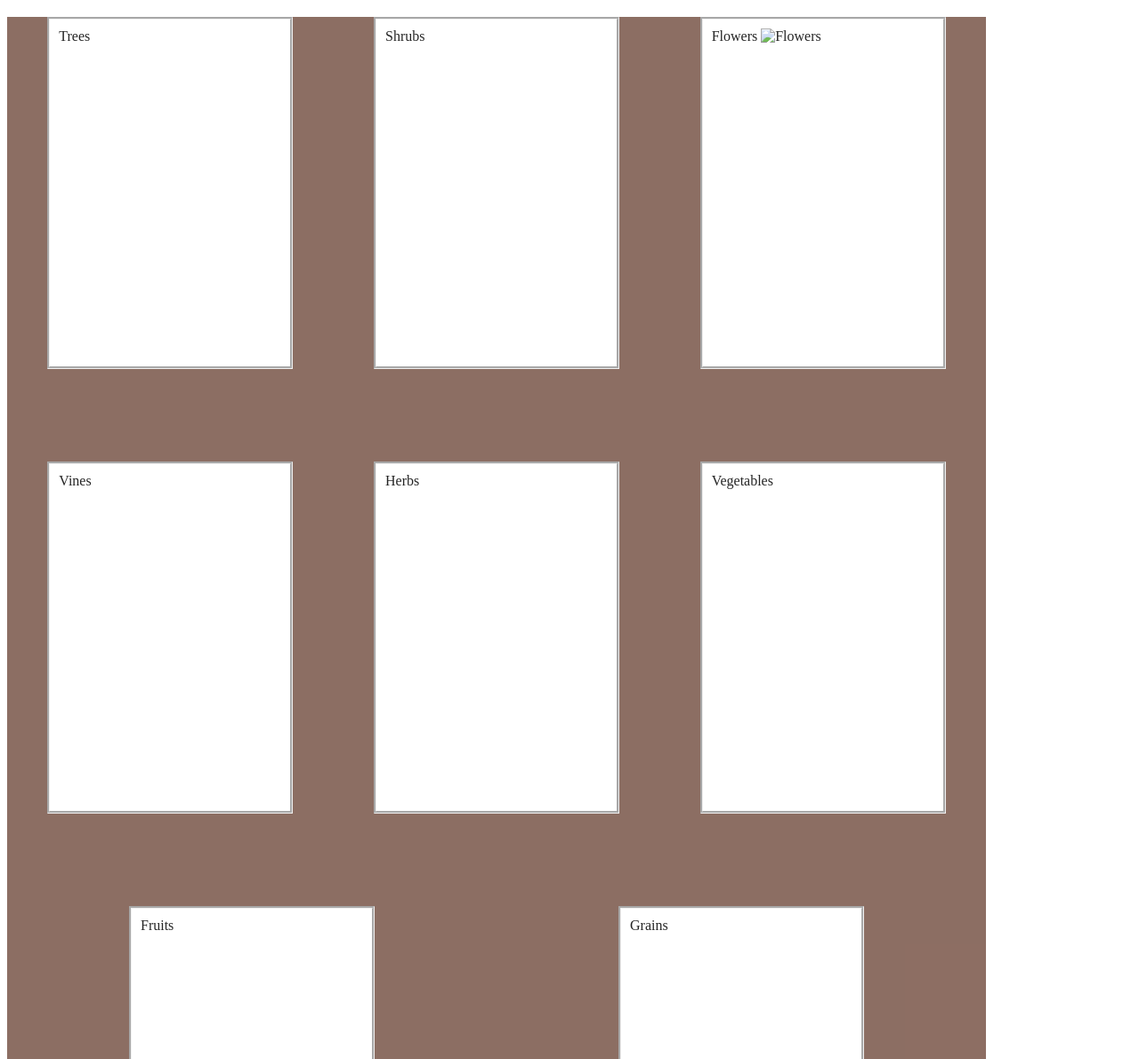
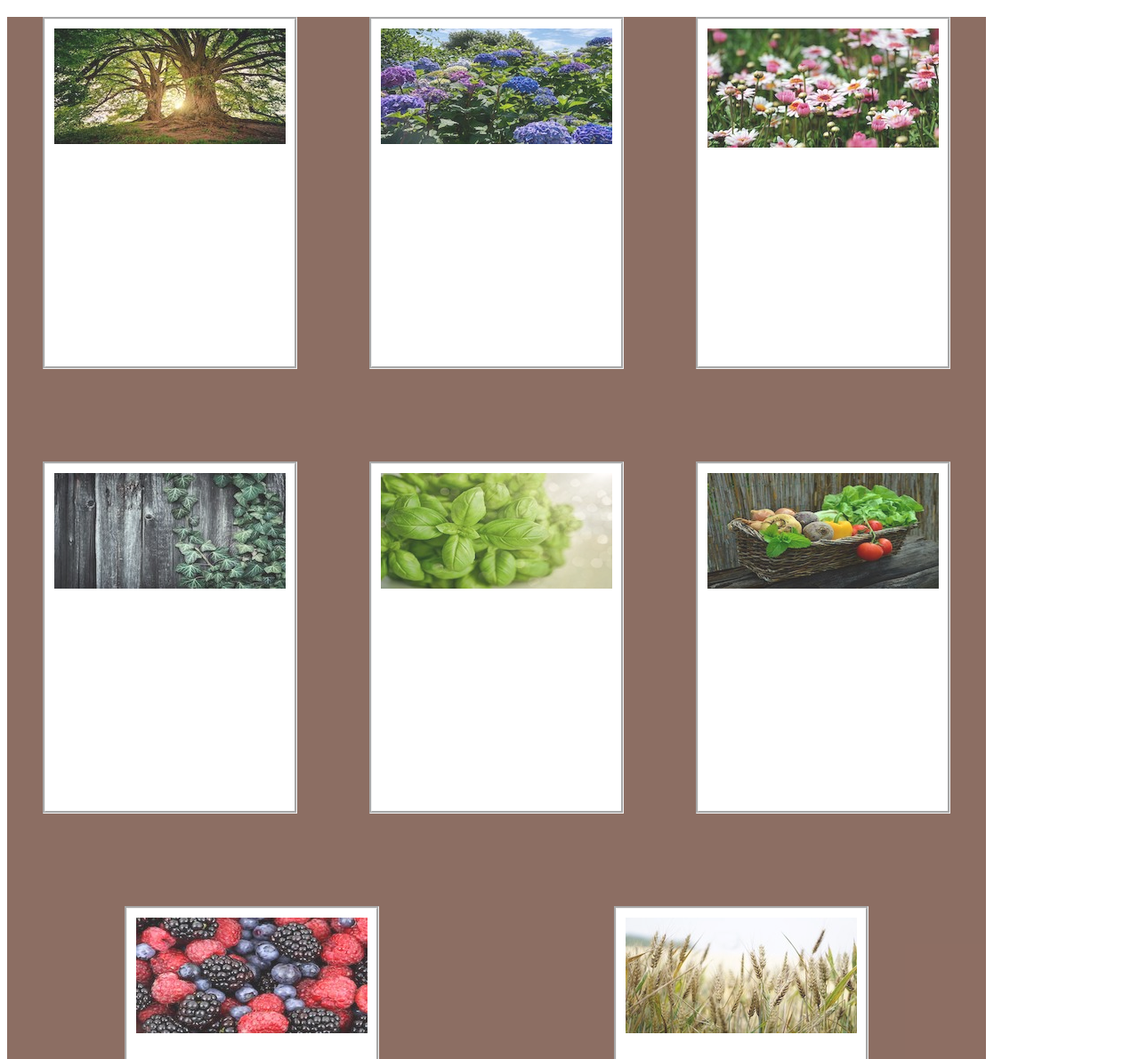
Before and after one commit to stacyp2006/sp-comp-challenge-1, a plain HTML site: page index.html in a window 1280 px wide. Shown: the part 209-1400 px from the top of the page at 89% size. Drawn offline with Linux system fonts and the light colour scheme.

Commit message:
Add images to cards

```diff
--- a/index.html
+++ b/index.html
@@ -25,17 +25,30 @@
     <main>
       <h1>Plants</h1>
     <section class="card-container">
-      <div class="card1">Trees</div>
-      <div class="card2">Shrubs</div>
-      <div class="card3">Flowers
-        <img src="marguerite-1507550_640.jpg" alt="Flowers">
+      <div class="card1">
+        <img src="./images/tree-3822149_640.jpg" alt+"Tree">
       </div>
-
-      <div class="card4">Vines</div>
-      <div class="card5">Herbs</div>
-      <div class="card6">Vegetables</div>
-      <div class="card7">Fruits</div>
-      <div class="card8">Grains</div>
+      <div class="card2">
+        <img src="./images/hydrangeas-5343828_640.jpg" alt="Shrubs">
+      </div>
+      <div class="card3">
+        <img src="./images/marguerite-1507550_640.jpg" alt="Flowers">
+      </div>
+      <div class="card4">
+        <img src="./images/ivy-746126_640.jpg" alt="Vines">
+      </div>
+      <div class="card5">
+        <img src="./images/basil-3405405_640.jpg" alt="Herbs">
+      </div>
+      <div class="card6">
+        <img src="./images/vegetables-752153_640.jpg" alt="Vegetables">
+      </div>
+      <div class="card7">
+        <img src="./images/background-2277_640.jpg" alt="Fruit">
+      </div>
+      <div class="card8">
+        <img src="./images/wheat-1556698_640.jpg" alt="Grains">
+      </div>
     </section>
   </main>
   </body>
--- a/styles.css
+++ b/styles.css
@@ -42,7 +42,7 @@ header {
 }
 
 .card1 {
-  width: 250px;
+  width: 260px;
   height: 370px;
   background-color: white;
   border-style: groove;
@@ -50,7 +50,7 @@ header {
 }
 
 .card2 {
-  width: 250px;
+  width: 260px;
   height: 370px;
   background-color: white;
   border-style: groove;
@@ -58,7 +58,7 @@ header {
 }
 
 .card3 {
-  width: 250px;
+  width: 260px;
   height: 370px;
   background-color: white;
   border-style: groove;
@@ -66,7 +66,7 @@ header {
 }
 
 .card4 {
-  width: 250px;
+  width: 260px;
   height: 370px;
   background-color: white;
   border-style: groove;
@@ -74,7 +74,7 @@ header {
 }
 
 .card5 {
-  width: 250px;
+  width: 260px;
   height: 370px;
   background-color: white;
   border-style: groove;
@@ -82,7 +82,7 @@ header {
 }
 
 .card6 {
-  width: 250px;
+  width: 260px;
   height: 370px;
   background-color: white;
   border-style: groove;
@@ -90,7 +90,7 @@ header {
 }
 
 .card7 {
-  width: 250px;
+  width: 260px;
   height: 370px;
   background-color: white;
   border-style: groove;
@@ -98,7 +98,7 @@ header {
 }
 
 .card8 {
-  width: 250px;
+  width: 260px;
   height: 370px;
   background-color: white;
   border-style: groove;
```
Also changed, not shown: images/background-2277_640.jpg (added), images/basil-3405405_640.jpg (added), images/hydrangeas-5343828_640.jpg (added), images/ivy-746126_640.jpg (added), images/marguerite-1507550_640.jpg (added), images/tree-3822149_640.jpg (added), images/vegetables-752153_640.jpg (added), images/wheat-1556698_640.jpg (added), 2 other files.
